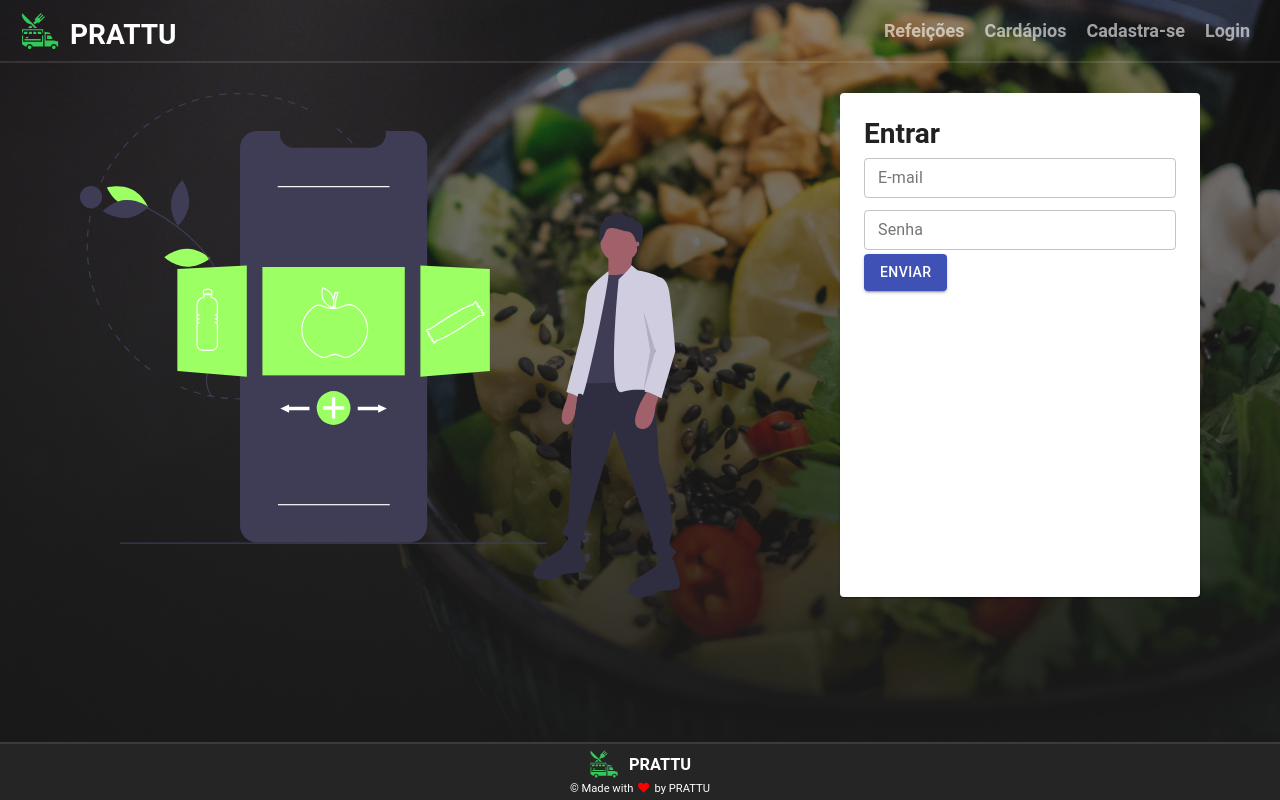
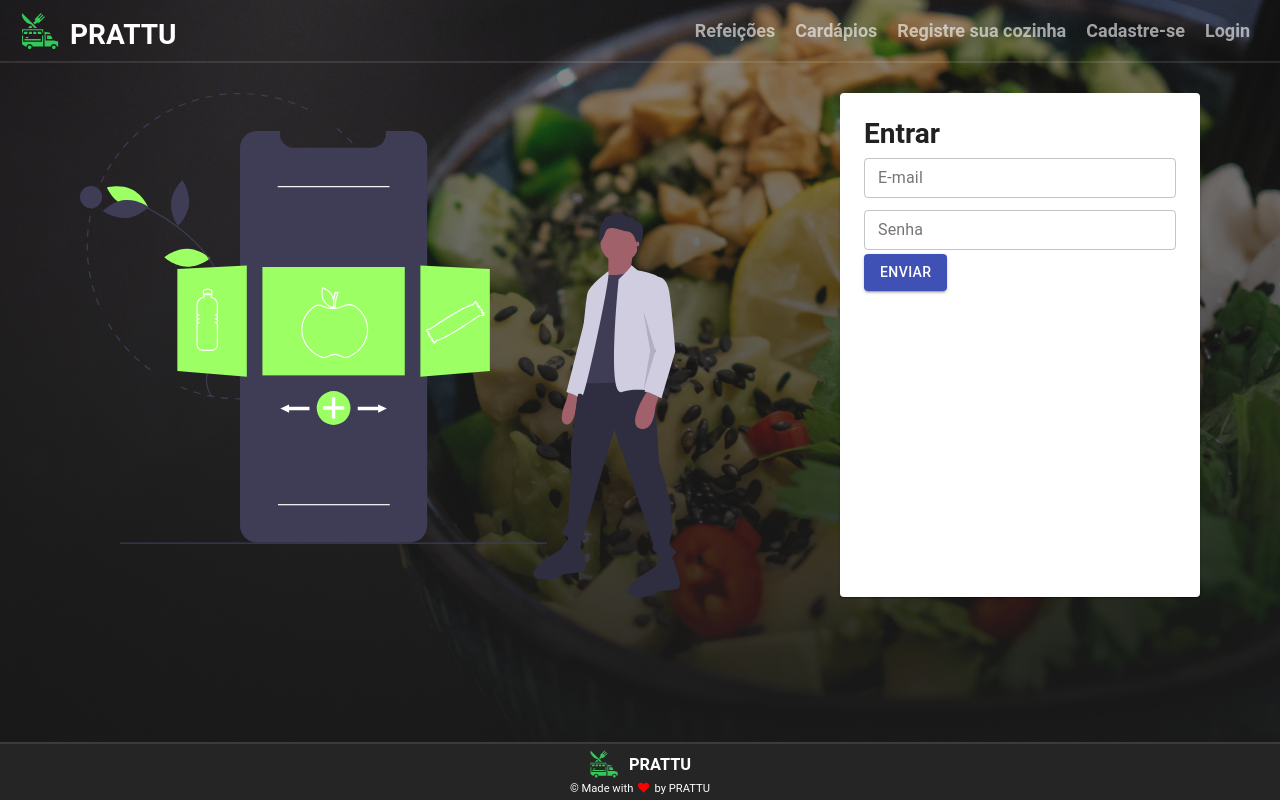
Before and after one commit to adryansf/nupot-frontend, a React (Create React App) app: page /login in a window 1280 px wide. Built offline with nearby package versions, Linux system fonts and the light colour scheme.

Commit message:
Refatorada barra de navegação
Foi adicionada props links a barra de nevegação para aceitar links dinamicamente

```diff
--- /dev/null
+++ b/src/components/Header/constants.js
@@ -0,0 +1,17 @@
+const linksForAnonimous = [
+  { to: '/meals', label: 'Refeições' },
+  { to: '/', label: 'Cardápios' },
+  { to: '/kitchen/new', label: 'Registre sua cozinha' },
+  { to: '/register', label: 'Cadastre-se' },
+  { to: '/login', label: 'Login' },
+];
+
+const linksForAuthenticated = [
+  { to: '/meals', label: 'Refeições' },
+  { to: '/', label: 'Cardápios' },
+  { to: '/kitchen/new', label: 'Registre sua cozinha' },
+  { to: '/my_kitchen', label: 'Minha cozinha' },
+];
+
+export const getLinks = isPrivate =>
+  isPrivate ? linksForAuthenticated : linksForAnonimous;
--- a/src/components/Header/index.js
+++ b/src/components/Header/index.js
@@ -2,6 +2,8 @@ import React, { useState, useEffect } from 'react';
 import { Link } from 'react-router-dom';
 import { GiFoodTruck as Logo } from 'react-icons/gi';
 import { FaBars, FaAngleDown } from 'react-icons/fa';
+import { getLinks } from './constants';
+import { useAuth } from '~/contexts/AuthContext';
 
 // Components
 import Nav from '../Nav';
@@ -12,6 +14,8 @@ import { Container } from './styles';
 export default function Header() {
   const [isNavActive, setIsNavActive] = useState(false);
   const [width, setWidth] = useState(window.innerWidth);
+  const [signed] = useAuth();
+  const links = getLinks(signed);
 
   useEffect(() => {
     window.onresize = () => setWidth(window.innerWidth);
@@ -32,7 +36,7 @@ export default function Header() {
           {isNavActive ? <FaAngleDown /> : <FaBars />}
         </button>
       )}
-      <Nav screenWidth={width} isNavActive={isNavActive} />
+      <Nav screenWidth={width} isNavActive={isNavActive} links={links} />
     </Container>
   );
 }
--- a/src/components/Nav/index.js
+++ b/src/components/Nav/index.js
@@ -4,13 +4,14 @@ import PropTypes from 'prop-types';
 import { Link } from 'react-router-dom';
 import { Container } from './styles';
 
-export default function Nav({ screenWidth, isNavActive }) {
+export default function Nav({ screenWidth, isNavActive, links }) {
   return (
     <Container mobile={screenWidth < 768} isVisibility={isNavActive}>
-      <Link to="/meals">Refeições</Link>
-      <Link to="/">Cardápios</Link>
-      <Link to="/register">Cadastra-se</Link>
-      <Link to="/login">Login</Link>
+      {links.map((link, index) => (
+        <Link key={index} to={link.to}>
+          {link.label}
+        </Link>
+      ))}
     </Container>
   );
 }
@@ -18,4 +19,11 @@ export default function Nav({ screenWidth, isNavActive }) {
 Nav.propTypes = {
   screenWidth: PropTypes.number.isRequired,
   isNavActive: PropTypes.bool.isRequired,
+  links: PropTypes.arrayOf(
+    PropTypes.shape({ label: PropTypes.string, to: PropTypes.string })
+  ),
 };
+
+Nav.defaultProps = {
+  links: [],
+};
--- /dev/null
+++ b/src/pages/NewKitchen/constants.js
@@ -0,0 +1,5 @@
+import * as Yup from 'yup';
+
+export const initialValues = { name: '' };
+
+export const validationSchema = Yup.object();
--- /dev/null
+++ b/src/pages/NewKitchen/index.js
@@ -0,0 +1,55 @@
+import React from 'react';
+// import { useLocation } from 'react-router-dom';
+import Form from '~/components/Form';
+import TextField from '~/components/TextField';
+import SubmitButton from '~/components/SubmitButton';
+import handleSubmit from './handleSubmit';
+import { initialValues, validationSchema } from './constants';
+
+import { Container, FormContainer, InfoContainer } from './styles';
+
+export default function NewKitchen() {
+  // const location = useLocation();
+  return (
+    <Container>
+      <InfoContainer>
+        <p>Cadastre sua cozinha</p>
+        <p>+ Visibilidade</p>
+        <p>+ Vendas</p>
+      </InfoContainer>
+      <FormContainer>
+        <h1>Nova cozinha</h1>
+        <Form
+          initialValues={initialValues}
+          validationSchema={validationSchema}
+          onSubmit={handleSubmit}
+        >
+          <TextField
+            name="name"
+            label="Nome"
+            variant="outlined"
+            margin="dense"
+            size="small"
+            fullWidth
+          />
+          <TextField
+            name="legalId"
+            label="CPF/CNPJ"
+            variant="outlined"
+            margin="dense"
+            size="small"
+            fullWidth
+          />
+          <SubmitButton
+            variant="contained"
+            color="primary"
+            shape="rounded"
+            style={{ justifySelf: 'center' }}
+          >
+            Enviar
+          </SubmitButton>
+        </Form>
+      </FormContainer>
+    </Container>
+  );
+}
--- /dev/null
+++ b/src/pages/NewKitchen/styles.js
@@ -0,0 +1,17 @@
+import styled from 'styled-components';
+import Paper from '@material-ui/core/Paper';
+
+export const FormContainer = styled(Paper)`
+  max-width: 360px;
+  padding: 24px;
+`;
+
+export const Container = styled.div`
+  margin-top: 30px;
+  display: flex;
+  justify-content: space-around;
+`;
+
+export const InfoContainer = styled.div`
+  color: white;
+`;
--- a/src/routes/index.js
+++ b/src/routes/index.js
@@ -7,13 +7,14 @@ import Route from './Route';
 import Home from '~/pages/Home';
 import Meals from '~/pages/Meals';
 import Authentication from '~/pages/Authentication';
+import NewKitchen from '~/pages/NewKitchen';
 
 export default function Routes() {
   return (
     <Switch>
       <Route path="/" exact component={Home} />
       <Route path="/meals" exact component={Meals} />
-      <Route isPrivate path="/kitchen/new" exact component={Meals} />
+      <Route isPrivate path="/kitchen/new" exact component={NewKitchen} />
       <Route path="/register" exact component={Authentication} />
       <Route path="/login" exact component={Authentication} />
     </Switch>
```
Also changed, not shown: src/pages/NewKitchen/handleSubmit.js (added).
